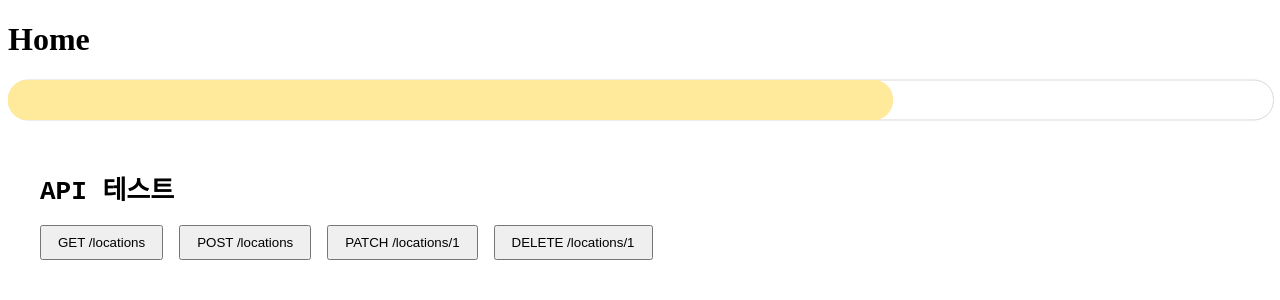
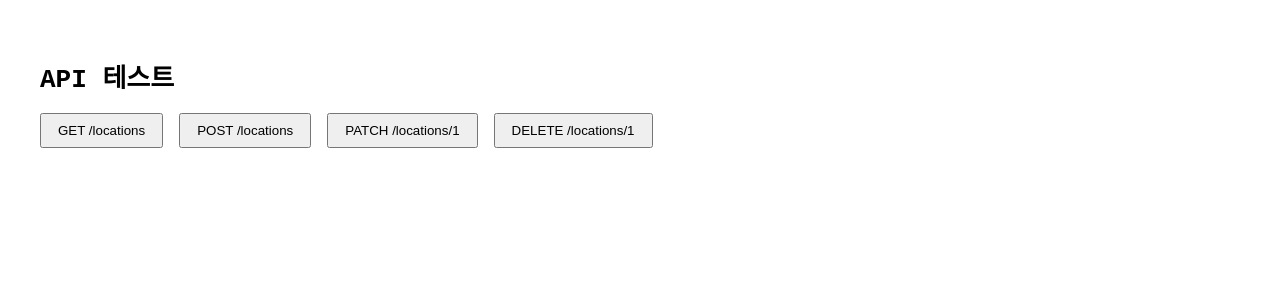
Before and after one commit to 20260304-KB7-27/Ledger-Thanos, a Vue app: page /home in a window 1280 px wide. Shown: the top 300 px of the page. Built offline with nearby package versions, Linux system fonts and the light colour scheme.

Commit message:
feat : 테스트 코드 모두 복원

```diff
--- a/src/App.vue
+++ b/src/App.vue
@@ -65,7 +65,6 @@ async function testDelete() {
 </script>
 
 <template>
-  <router-view />
   <div style="padding: 2rem; font-family: monospace">
     <h1>API 테스트</h1>
 
--- a/src/pages/home/Home.vue
+++ /dev/null
@@ -1,18 +0,0 @@
-<template>
-  <div class="home">
-    <h1>Home</h1>
-    <ProgressBarChart :value="70"></ProgressBarChart>
-  </div>
-</template>
-
-<script setup>
-import ProgressBarChart from './components/ProgressBarChart.vue';
-
-
-</script>
-
-<style scoped>
-
-
-
-</style>
--- a/src/router/index.js
+++ b/src/router/index.js
@@ -1,15 +1,8 @@
 import { createRouter, createWebHistory } from 'vue-router'
-import Home from '@/pages/home/Home.vue'
 
 const router = createRouter({
   history: createWebHistory(import.meta.env.BASE_URL),
-  routes: [
-    {
-      path: '/home',
-      name: 'Home',
-      component: Home,
-    }
-  ],
+  routes: [],
 })
 
 export default router
```
Also changed, not shown: 1 other file (tests, documents, lock files or other folders).
